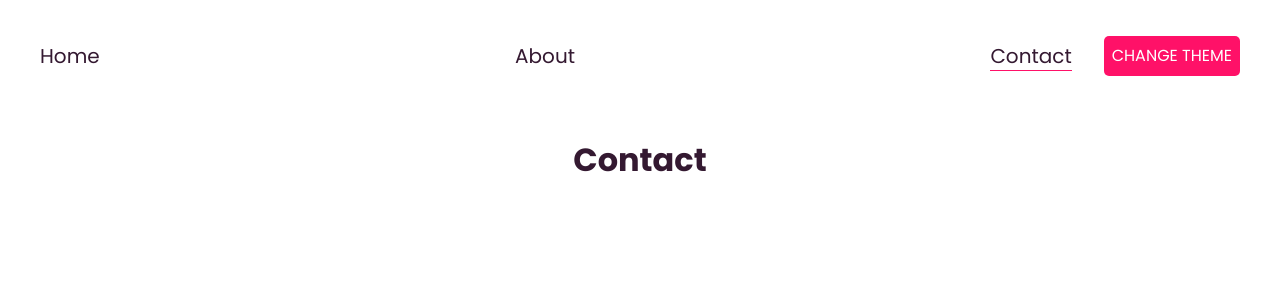
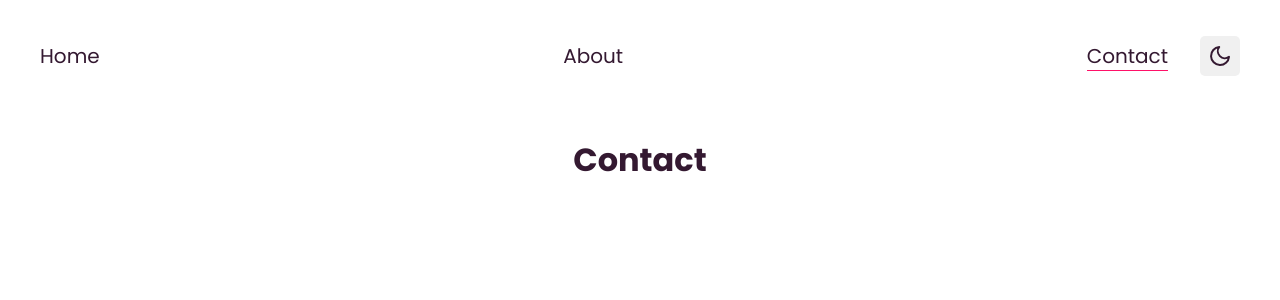
Before and after one commit to RoWaBo/My-React-Template, a React (Create React App) app: page /contact in a window 1280 px wide. Shown: the top 300 px of the page. Built offline with nearby package versions, Linux system fonts and the light colour scheme.

Commit message:
Changed icons and styling on ToggleThemeBtn

```diff
--- a/src/components/NavBar.js
+++ b/src/components/NavBar.js
@@ -1,5 +1,6 @@
+/** @jsxImportSource @emotion/react */
+import { css } from "@emotion/react";
 import NavLink from "./NavLink";
-import { css } from "@emotion/react";
 import useWindowSize from "../hooks/useWindowSize";
 import { useTheme } from "@emotion/react";
 import { AiOutlineMenu } from 'react-icons/ai';
@@ -7,7 +8,6 @@ import { GrClose } from 'react-icons/gr';
 import { useState } from "react";
 import ToggleThemeBtn from "./ToggleThemeBtn";
 import Container from './Container';
-/** @jsxImportSource @emotion/react */
 
 const NavBar = ({ shadow }) => {
 
--- a/src/components/ToggleThemeBtn.js
+++ b/src/components/ToggleThemeBtn.js
@@ -1,12 +1,14 @@
 import { useThemeContext } from "../contexts/ThemeContext";
 import Button from "./Button";
+import { FiMoon, FiSun } from 'react-icons/fi';
+import { useTheme } from "@emotion/react";
 
-const ToggleThemeBtn = ({ children }) => {
+const ToggleThemeBtn = () => {
 
-    const { theme, setTheme } = useThemeContext();
+    const { theme, setTheme } = useThemeContext()
+    const { colors, font } = useTheme()
 
     const toggleTheme = () => {
-
         if (theme === "light") {
             setTheme("dark")
             localStorage.setItem("theme", "dark")
@@ -16,7 +18,23 @@ const ToggleThemeBtn = ({ children }) => {
         }
     }
 
-    return ( <Button onClick={toggleTheme}>{ children }</Button> );
+    // === STYLING ===
+    const buttonStyle = {
+        display: 'grid',
+        placeContent: 'center',
+        backgroundColor: colors.light
+    }
+
+    const iconStyle = {
+        fontSize: font.icon.m,
+        color: colors.font.primary
+    }
+
+    return (
+        <Button onClick={toggleTheme} style={buttonStyle}>
+            {theme === "light" ? <FiMoon style={iconStyle} /> : <FiSun style={iconStyle}/>}
+        </Button>
+    );
 }
 
 export default ToggleThemeBtn;
--- a/src/style/Themes.js
+++ b/src/style/Themes.js
@@ -3,7 +3,8 @@ export const lightTheme = {
     colors: {
         primary: "#FF1168",
         secondary: "#341931",
-        additional: "#111625",
+        dark: "#341931",
+        light: "#f0f0f0",
         highlight: "#FF1168",
         background: {
             primary: "#FFF",
@@ -21,7 +22,8 @@ export const darkTheme = {
     colors: {
         primary: "#FF1168",
         secondary: "#341931",
-        additional: "#111625",
+        dark: "#341931",
+        light: "#494949",
         highlight: "#FF1168",
         background: {
             primary: "#341931",
```
